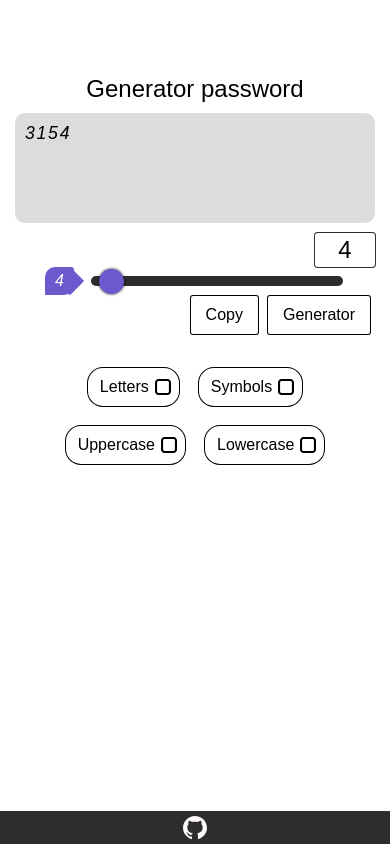
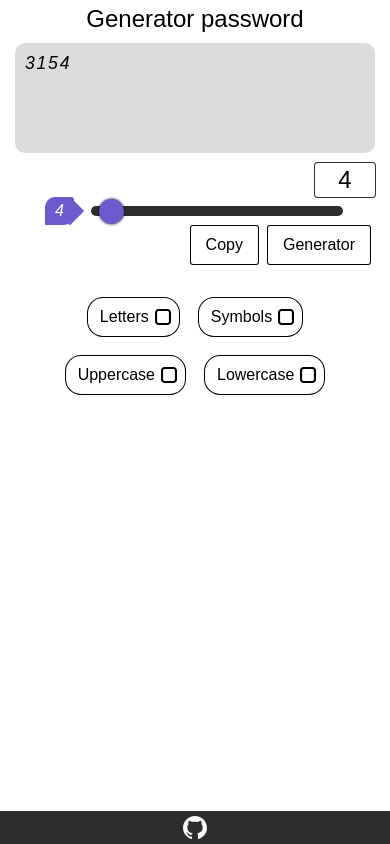
Before and after one commit to Mirudistok32/generator-password, a React (Create React App) app: page / in a window 390 px wide. Built offline with nearby package versions, Linux system fonts and the light colour scheme.

Commit message:
refactor adaptation App component

```diff
--- a/src/component/App/App.module.scss
+++ b/src/component/App/App.module.scss
@@ -15,11 +15,15 @@
 }
 @media (max-width: 690px) {
   .app {
-    padding-top: 10px;
+    &__wrap {
+      padding-top: 10px;
+    }
   }
 }
 @media (max-width: 500px) {
   .app {
-    padding-top: 5px;
+    &__wrap {
+      padding-top: 5px;
+    }
   }
 }
```
